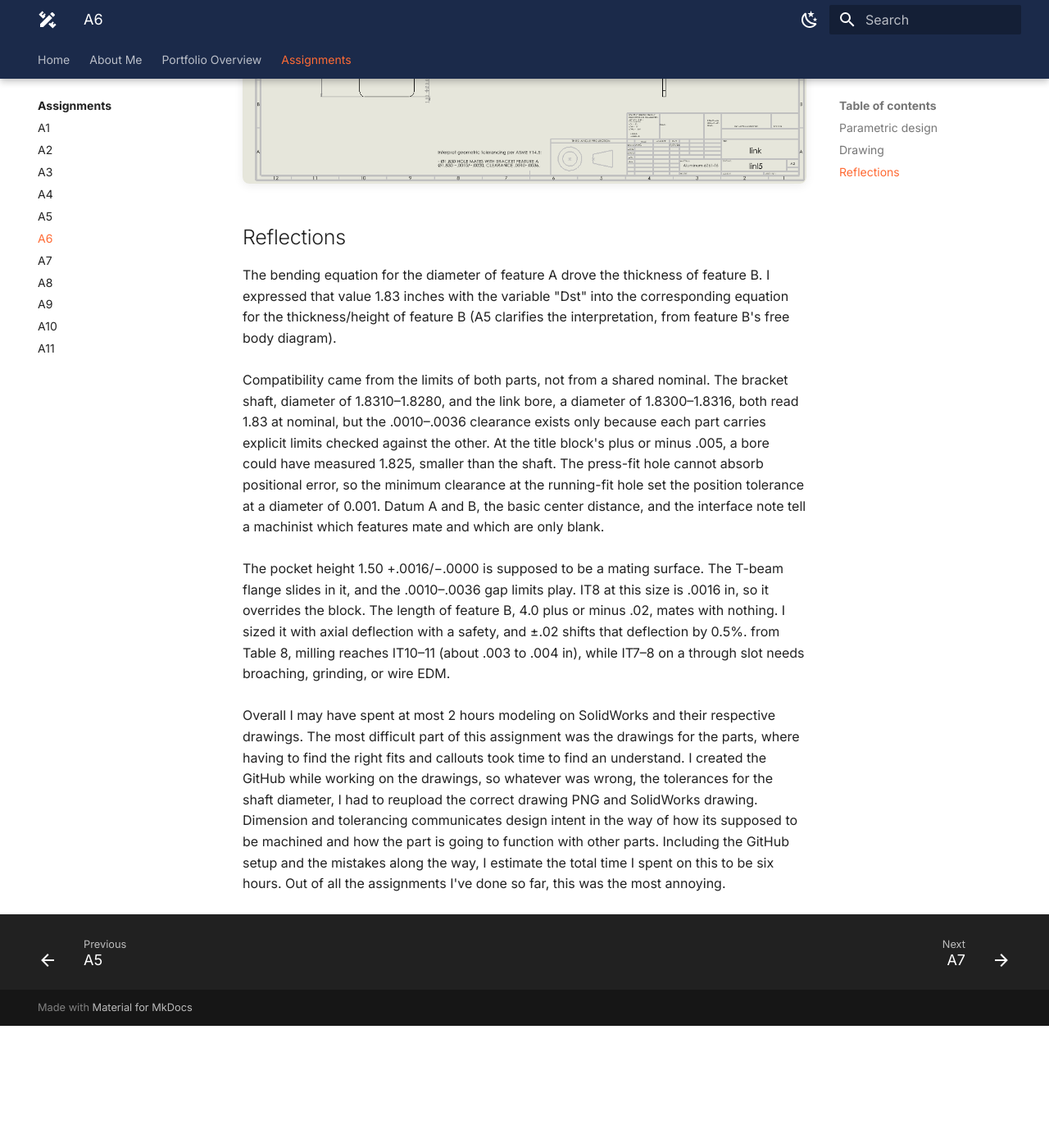
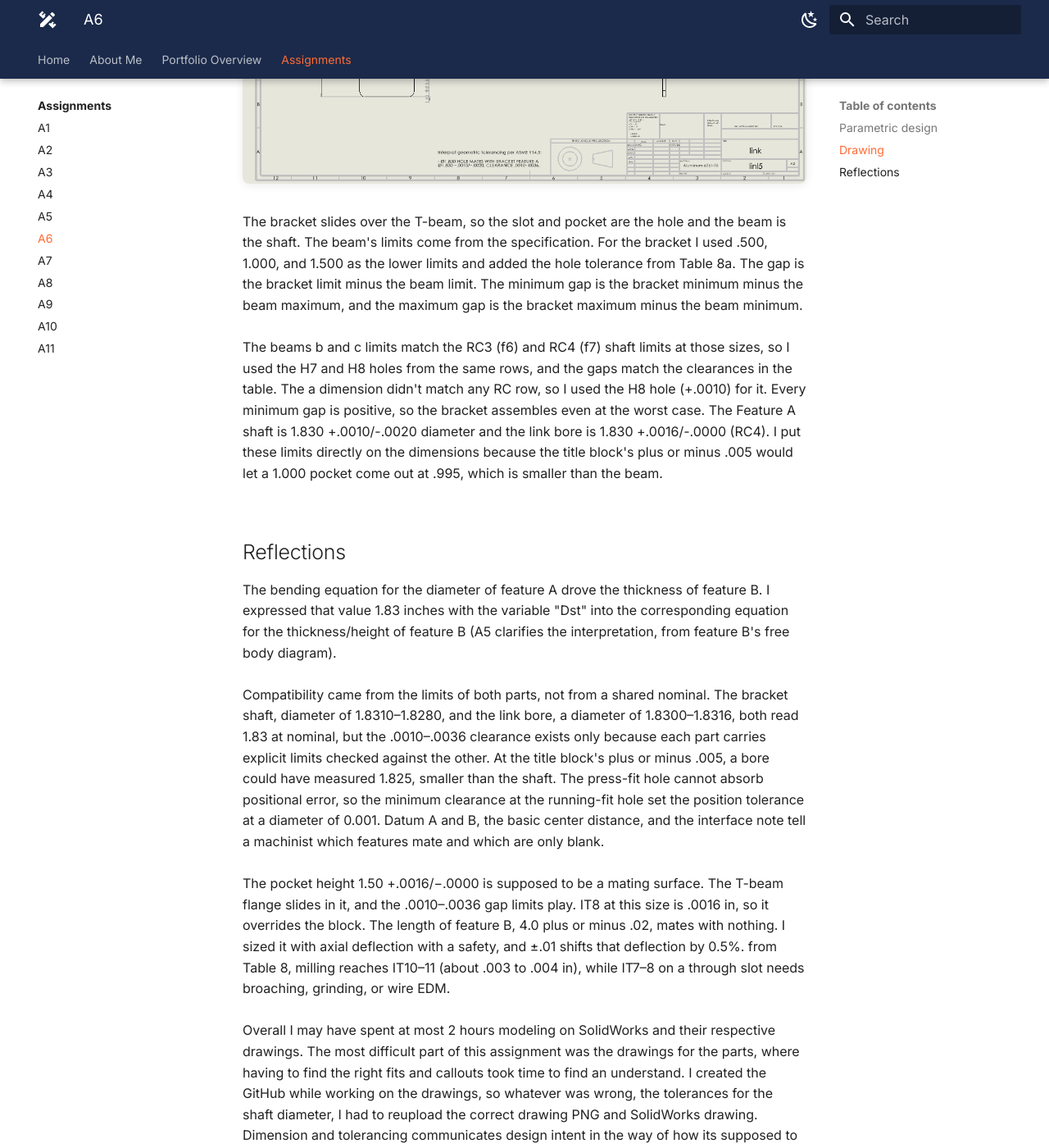
Before and after one commit to ajchiocca/megr2157-portfolio, an MkDocs documentation site: the page built from docs/assignments/A06/index.md, in a window 1280 px wide and 1400 px high, scrolled down 11283 px. Shown: the whole window at 82% size. Built offline with MkDocs 1.6.1 and Material for MkDocs 9.7.7, drawn with Linux system fonts in a browser that asks for light colours; before the commit the page ends 12534 px from its top, so only the background shows below that.

Commit message:
Update tolerances and reflections in index.md
Clarified tolerances and assembly details for the bracket and beam. Updated reflections on the modeling process and challenges faced.

```diff
--- a/docs/assignments/A06/index.md
+++ b/docs/assignments/A06/index.md
@@ -74,6 +74,14 @@ A link to connect feature A to other parts had to be parametrically modeled as w
 <br>
 ![bkres](bkres.png)
 ![lnkyes](lnkyes.png)
+<br>
+<br>
+The bracket slides over the T-beam, so the slot and pocket are the hole and the beam is the shaft. The beam's limits come from the specification. For the bracket I used .500, 1.000, and 1.500 as the lower limits and added the hole tolerance from Table 8a. The gap is the bracket limit minus the beam limit. The minimum gap is the bracket minimum minus the beam maximum, and the maximum gap is the bracket maximum minus the beam minimum.
+<br>
+<br>
+The beams b and c limits match the RC3 (f6) and RC4 (f7) shaft limits at those sizes, so I used the H7 and H8 holes from the same rows, and the gaps match the clearances in the table. The a dimension didn't match any RC row, so I used the H8 hole (+.0010) for it. Every minimum gap is positive, so the bracket assembles even at the worst case. The Feature A shaft is 1.830 +.0010/-.0020 diameter and the link bore is 1.830 +.0016/-.0000 (RC4). I put these limits directly on the dimensions because the title block's plus or minus .005 would let a 1.000 pocket come out at .995, which is smaller than the beam.
+<br>
+<br>
 
 ## Reflections
 The bending equation for the diameter of feature A drove the thickness of feature B. I expressed that value 1.83 inches with the variable "Dst" into the corresponding equation for the thickness/height of feature B (A5 clarifies the interpretation, from feature B's free body diagram).
@@ -82,7 +90,7 @@ The bending equation for the diameter of feature A drove the thickness of featur
 Compatibility came from the limits of both parts, not from a shared nominal. The bracket shaft, diameter of 1.8310–1.8280, and the link bore, a diameter of 1.8300–1.8316, both read 1.83 at nominal, but the .0010–.0036 clearance exists only because each part carries explicit limits checked against the other. At the title block's plus or minus .005, a bore could have measured 1.825, smaller than the shaft. The press-fit hole cannot absorb positional error, so the minimum clearance at the running-fit hole set the position tolerance at a diameter of 0.001. Datum A and B, the basic center distance, and the interface note tell a machinist which features mate and which are only blank.
 <br>
 <br>
-The pocket height 1.50 +.0016/−.0000 is supposed to be a mating surface. The T-beam flange slides in it, and the .0010–.0036 gap limits play. IT8 at this size is .0016 in, so it overrides the block. The length of feature B, 4.0 plus or minus .02, mates with nothing. I sized it with axial deflection with a safety, and ±.02 shifts that deflection by 0.5%. from Table 8, milling reaches IT10–11 (about .003 to .004 in), while IT7–8 on a through slot needs broaching, grinding, or wire EDM.
+The pocket height 1.50 +.0016/−.0000 is supposed to be a mating surface. The T-beam flange slides in it, and the .0010–.0036 gap limits play. IT8 at this size is .0016 in, so it overrides the block. The length of feature B, 4.0 plus or minus .02, mates with nothing. I sized it with axial deflection with a safety, and ±.01 shifts that deflection by 0.5%. from Table 8, milling reaches IT10–11 (about .003 to .004 in), while IT7–8 on a through slot needs broaching, grinding, or wire EDM.
 <br>
 <br>
 Overall I may have spent at most 2 hours modeling on SolidWorks and their respective drawings. The most difficult part of this assignment was the drawings for the parts, where having to find the right fits and callouts took time to find an understand. I created the GitHub while working on the drawings, so whatever was wrong, the tolerances for the shaft diameter, I had to reupload the correct drawing PNG and SolidWorks drawing. Dimension and tolerancing communicates design intent in the way of how its supposed to be machined and how the part is going to function with other parts. Including the GitHub setup and the mistakes along the way, I estimate the total time I spent on this to be six hours. Out of all the assignments I've done so far, this was the most annoying.
```
